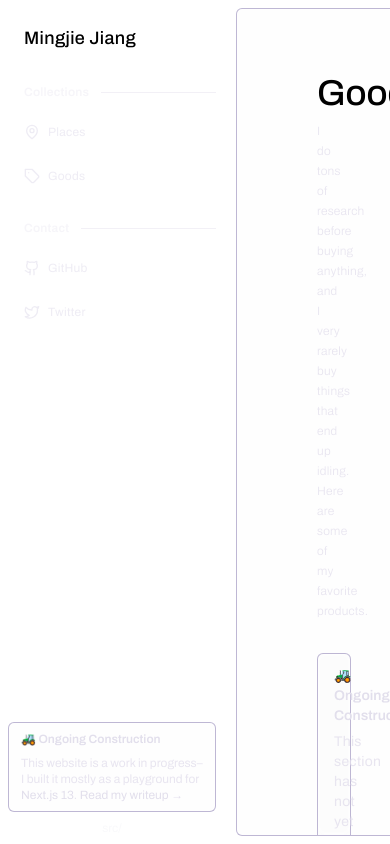
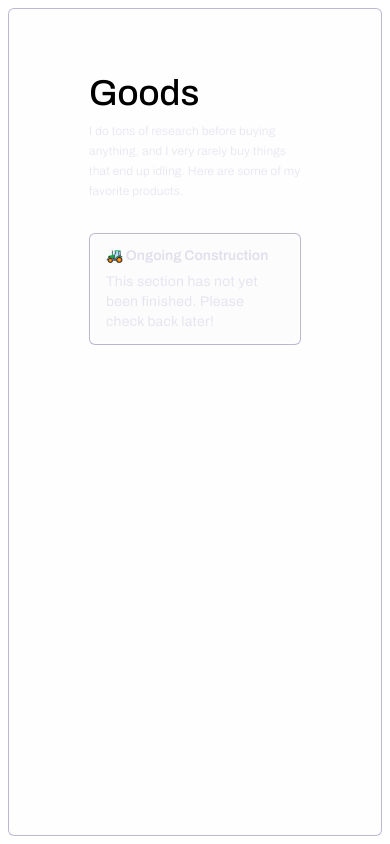
Before and after one commit to itsmingjie/mingjie.dev, a Next.js app: page /goods in a window 390 px wide. Built offline with nearby package versions, Linux system fonts and the light colour scheme.

Commit message:
add loader

```diff
--- a/app/head.tsx
+++ b/app/head.tsx
@@ -1,6 +1,7 @@
 const Head = (): JSX.Element => {
   return (
     <>
+      <meta name="viewport" content="initial-scale=1.0, width=device-width" />
       <title key="head-title">mingjie &rsaquo; ~</title>
     </>
   );
--- a/app/layout.tsx
+++ b/app/layout.tsx
@@ -16,10 +16,8 @@ const archivo = Archivo({
 const RootLayout = ({ children }: PropsWithChildren): JSX.Element => {
   return (
     <html className={clsx("h-full", archivo.variable)}>
-      <head />
-
       <body className="relative flex items-stretch h-full gap-1">
-        <aside className="flex-none order-1 w-56 p-2">
+        <aside className="flex-none order-1 hidden w-0 p-2 md:w-56 md:block">
           <Sidebar />
         </aside>
 
--- /dev/null
+++ b/app/n/[page]/layout.tsx
@@ -0,0 +1,13 @@
+import type { PropsWithChildren } from "react";
+
+const NLayout = ({ children }: PropsWithChildren): JSX.Element => {
+  return (
+    <div className="flex justify-center">
+      <div className="relative flex flex-col w-full max-w-2xl gap-6">
+        {children}
+      </div>
+    </div>
+  );
+};
+
+export default NLayout;
--- /dev/null
+++ b/app/n/[page]/loading.tsx
@@ -0,0 +1,5 @@
+const NLoading = (): JSX.Element => {
+  return <>beep boop... asking notion for this article...</>;
+};
+
+export default NLoading;
--- a/app/n/[page]/page.tsx
+++ b/app/n/[page]/page.tsx
@@ -17,8 +17,7 @@ const NPage = async ({ params }: NPageProps): Promise<JSX.Element> => {
   const mdString = n2m.toMarkdownString(pageData);
 
   return (
-    <div className="flex justify-center">
-      <div className="relative flex flex-col w-full max-w-2xl gap-6">
+    <>
       <h1 className="text-3xl font-bold">
         {
           // @ts-expect-error - pageProps is not typed
@@ -26,8 +25,7 @@ const NPage = async ({ params }: NPageProps): Promise<JSX.Element> => {
         }
       </h1>
       <Markdown>{mdString}</Markdown>
-      </div>
-    </div>
+    </>
   );
 };
 
```
Lines whose indentation alone changed are shown as unchanged.
